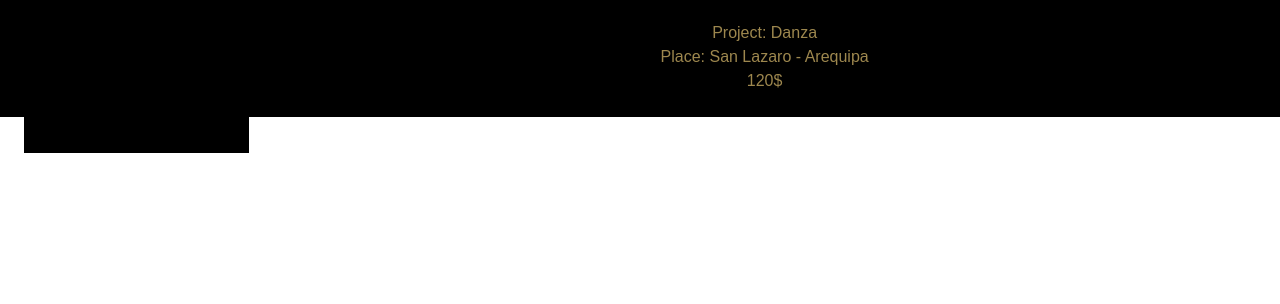
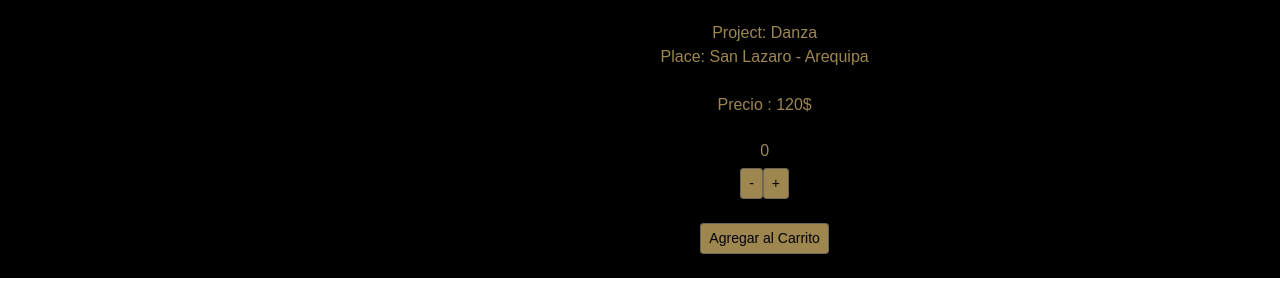
Before and after one commit to NitritoM/proyecto-react, a React (Create React App) app: page /ItemDetailContainer/1 in a window 1280 px wide. Shown: the part 339-643 px from the top of the page. Built offline with nearby package versions, Linux system fonts and the light colour scheme.

Commit message:
EntregaEventosDesafio9

```diff
--- a/package.json
+++ b/package.json
@@ -6,6 +6,8 @@
     "@testing-library/jest-dom": "^5.15.1",
     "@testing-library/react": "^11.2.7",
     "@testing-library/user-event": "^12.8.3",
+    "animate.css": "^4.1.1",
+    "animate.css-react": "^1.1.0",
     "bootstrap": "^5.1.3",
     "react": "^17.0.2",
     "react-animate-css": "^0.0.1",
--- a/src/components/ItemCount.js
+++ b/src/components/ItemCount.js
@@ -15,9 +15,15 @@ const Contador = () => {
 
 	return (
 		<>
-			<h6>{cont}</h6>
-			<button type="button" className="btn btn-primary btn-sm" onClick={increment}>+</button>
-			<button type="button" className="btn btn-primary btn-sm" onClick={decrement}>-</button>
+			<div className="m-4">
+				<h6>{cont}</h6>
+				<button type="button" className="btn btn-primary btn-sm" onClick={decrement}>
+					-
+				</button>
+				<button type="button" className="btn btn-primary btn-sm" onClick={increment}>
+					+
+				</button>
+			</div>
 		</>
 	);
 };
--- a/src/components/ItemDetail.js
+++ b/src/components/ItemDetail.js
@@ -1,6 +1,14 @@
 import React from "react";
+import Contador from "./ItemCount";
 
 const ItemDetail = (props) => {
+	window.addEventListener('click',()=>{
+        console.log("clcik padre")
+    })
+    const handleClick = ()=>{
+
+    }
+
 	return (
 		<>
 			<img className="img-fluid mx-auto d-block image" src={props.img} alt="Imagen3" />
@@ -8,16 +16,21 @@ const ItemDetail = (props) => {
 				<p>{props.name}</p>
 				<div className="product-name__product-info">
 					<div>
-
 						Project: <span className="product-info__value">{props.project}</span>
 					</div>
 					<div>
-
 						Place: <span className="product-info__value">{props.place}</span>
 					</div>
+
 				</div>
-				<div className=" info__price">
-					<span>{props.price}</span>
+				<div className=" info__price m-4">
+					Precio : <span>{props.price}</span>
+				</div>
+				<div>
+					<Contador />
+				</div>
+				<div>
+				<button type="button" className="btn btn-primary btn-sm" onClick={handleClick} >Agregar al Carrito</button>
 				</div>
 			</div>
 		</>
--- a/src/components/Navbar.js
+++ b/src/components/Navbar.js
@@ -1,6 +1,7 @@
 import React from "react";
 import { NavLink } from "react-router-dom";
-import 'animate.css'
+import Animate from 'animate.css-react'
+import 'animate.css/animate.css'
 
 function Navbar() {
 	return (
```
Also changed, not shown: 1 other file (tests, documents, lock files or other folders).
